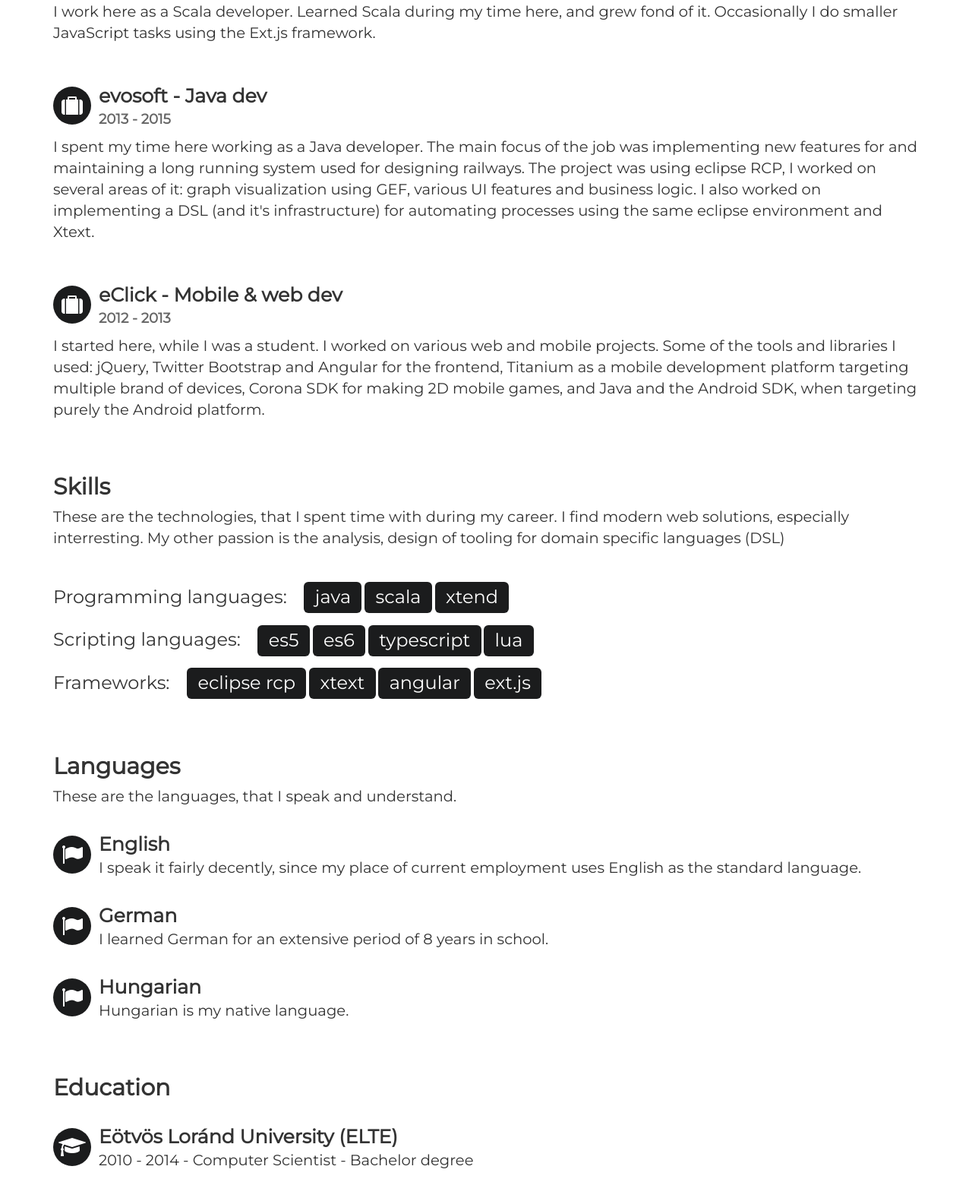
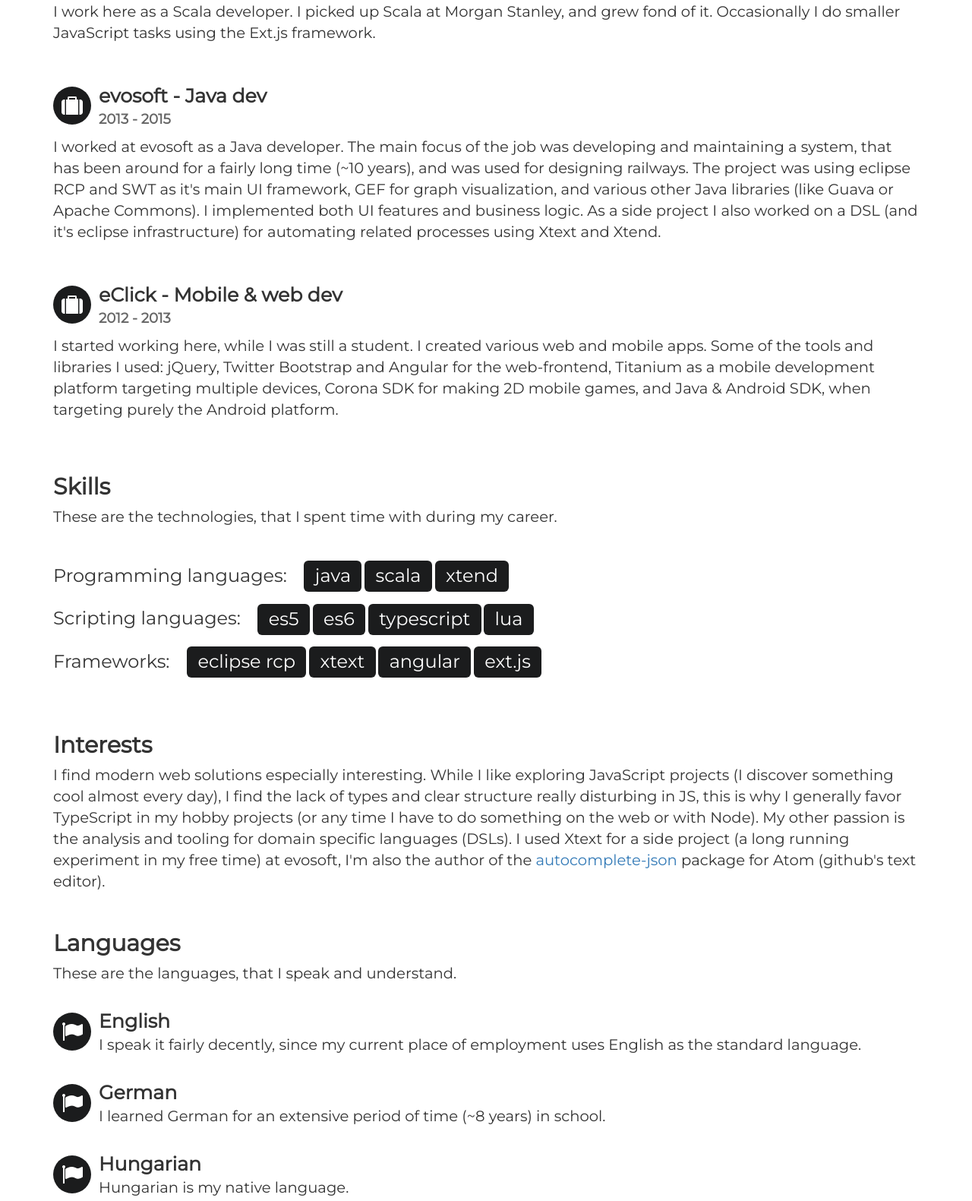
Before and after one commit to bali182/bali182.github.io, a website: page index.html in a window 1280 px wide. Shown: the part 1019-2600 px from the top of the page at 76% size. Drawn offline with Linux system fonts and the light colour scheme.

Commit message:
Rephrased some text, UI fixes

```diff
--- a/css/styles.css
+++ b/css/styles.css
@@ -127,8 +127,6 @@ span, h1, h2, h3, h4, h5, a, li, div {
 .label-dark {
   background-color: #1b1c1d;
   color: #fff;
-  font-weight: 300;
-  font-size: 24px;
 }
 
 .navbar-default .navbar-collapse, .navbar-default .navbar-form {
--- a/index.html
+++ b/index.html
@@ -11,6 +11,7 @@
   <script src="js/bootstrap.min.js"></script>
   <script src="js/scrolling-nav.js"></script>
   <script src="js/jquery.easing.min.js"></script>
+  <title>Balazs Edes - Personal</title>
 </head>
 
 <body>
@@ -41,7 +42,7 @@
           <div class="circle-avatar" style="background-image:url(https://avatars.githubusercontent.com/u/3879181?v=3)"></div>
         </div>
         <h1 class="white-text">Balázs Édes</h1>
-        <h2 class="gray-text" style="text-transform: uppercase">Java &bull; Scala &bull; Typescript &bull; Javascript Developer</h2>
+        <h2 class="gray-text" style="text-transform: uppercase">Java &bull; Scala &bull; TypeScript &bull; JavaScript Developer</h2>
         <div class="header-button-bar pdf-replace margin-bottom-xl">
           <a href="https://github.com/bali182" type="button" class="btn btn-lg btn-neutral">
             <i class="fa icon-header fa-github"></i> &nbsp; Github
@@ -74,7 +75,7 @@
               </div>
             </div>
             <span class="text">
-              I work here as a Scala developer. Learned Scala during my time here, and grew fond of it. Occasionally I do
+              I work here as a Scala developer. I picked up Scala at Morgan Stanley, and grew fond of it. Occasionally I do
               smaller JavaScript tasks using the Ext.js framework.
             </span>
           </div>
@@ -90,10 +91,10 @@
               </div>
             </div>
             <span class="text">
-              I spent my time here working as a Java developer. The main focus of the job was implementing new features for and maintaining
-              a long running system used for designing railways. The project was using eclipse RCP, I worked on several areas of it: graph
-              visualization using GEF, various UI features and business logic. I also worked on implementing a DSL (and it's infrastructure)
-              for automating processes using the same eclipse environment and Xtext.
+              I worked at evosoft as a Java developer. The main focus of the job was developing and maintaining a system, that has been around
+              for a fairly long time (~10 years), and was used for designing railways. The project was using eclipse RCP and SWT as it's main UI
+              framework, GEF for graph visualization, and various other Java libraries (like Guava or Apache Commons). I implemented both UI features
+              and business logic. As a side project I also worked on a DSL (and it's eclipse infrastructure) for automating related processes using Xtext and Xtend.
             </span>
           </div>
 
@@ -108,9 +109,9 @@
               </div>
             </div>
             <span class="text">
-              I started here, while I was a student. I worked on various web and mobile projects. Some of the tools and libraries I used: jQuery, Twitter
-              Bootstrap and Angular for the frontend, Titanium as a mobile development platform targeting multiple brand of devices,
-              Corona SDK for making 2D mobile games, and Java and the Android SDK, when targeting purely the Android platform.
+              I started working here, while I was still a student. I created various web and mobile apps. Some of the tools and libraries I used:
+              jQuery, Twitter Bootstrap and Angular for the web-frontend, Titanium as a mobile development platform targeting multiple devices,
+              Corona SDK for making 2D mobile games, and Java &amp; Android SDK, when targeting purely the Android platform.
             </span>
           </div>
 
@@ -121,33 +122,46 @@
             <h2 class="bold-text">Skills</h2>
 
             <span class="text">
-              These are the technologies, that I spent time with during my career. I find modern web solutions, especially interresting. My other passion is the
-              analysis, design of tooling for domain specific languages (DSL)
+              These are the technologies, that I spent time with during my career.
             </span>
           </div>
           <div>
             <h3 style="display:inline-block">Programming languages:&nbsp; &nbsp;</h3>
-            <span class="label label-dark">java</span>
-            <span class="label label-dark">scala</span>
-            <span class="label label-dark">xtend</span>
+            <h3 class="label label-dark">java</h3>
+            <h3 class="label label-dark">scala</h3>
+            <h3 class="label label-dark">xtend</h3>
           </div>
 
           <div>
             <h3 style="display:inline-block">Scripting languages:&nbsp; &nbsp;</h3>
-            <span class="label label-dark">es5</span>
-            <span class="label label-dark">es6</span>
-            <span class="label label-dark">typescript</span>
-            <span class="label label-dark">lua</span>
+            <h3 class="label label-dark">es5</h3>
+            <h3 class="label label-dark">es6</h3>
+            <h3 class="label label-dark">typescript</h3>
+            <h3 class="label label-dark">lua</h3>
           </div>
 
           <div>
             <h3 style="display:inline-block">Frameworks:&nbsp; &nbsp;</h3>
-            <span class="label label-dark">eclipse rcp</span>
-            <span class="label label-dark">xtext</span>
-            <span class="label label-dark">angular</span>
-            <span class="label label-dark">ext.js</span>
+            <h3 class="label label-dark">eclipse rcp</h3>
+            <h3 class="label label-dark">xtext</h3>
+            <h3 class="label label-dark">angular</h3>
+            <h3 class="label label-dark">ext.js</h3>
           </div>
         </div>
+
+        <div class="col-md-12 languages">
+          <div class="margin-bottom-m">
+            <h2 class="bold-text">Interests</h2>
+            <span class="text">
+              I find modern web solutions especially interesting. While I like exploring JavaScript projects (I discover something cool almost every day), I find the lack of types and
+              clear structure really disturbing in JS, this is why I generally favor TypeScript in my hobby projects (or any time I have to do something on the web or with Node).
+
+              My other passion is the analysis and tooling for domain specific languages (DSLs). I used Xtext for a side project (a long running experiment in my free time)
+              at evosoft, I'm also the author of the <a href="https://atom.io/packages/autocomplete-json">autocomplete-json</a> package for Atom (github's text editor).
+            </span>
+          </div>
+        </div>
+
         <div class="col-md-12 languages">
           <div class="margin-bottom-m">
             <h2 class="bold-text">Languages</h2>
@@ -161,7 +175,7 @@
               <div>
                 <div class="contaxt-info-text bold-text">English</div>
                 <span class="text">
-                  I speak it fairly decently, since my place of current employment uses English as the standard language.
+                  I speak it fairly decently, since my current place of employment uses English as the standard language.
                 </span>
               </div>
             </div>
@@ -173,7 +187,7 @@
               <div>
                 <div class="contaxt-info-text bold-text">German</div>
                 <div>
-                  <span class="text">I learned German for an extensive period of 8 years in school.</span>
+                  <span class="text">I learned German for an extensive period of time (~8 years) in school.</span>
                 </div>
               </div>
             </div>
```
Also changed, not shown: css/bootstrap.css.
